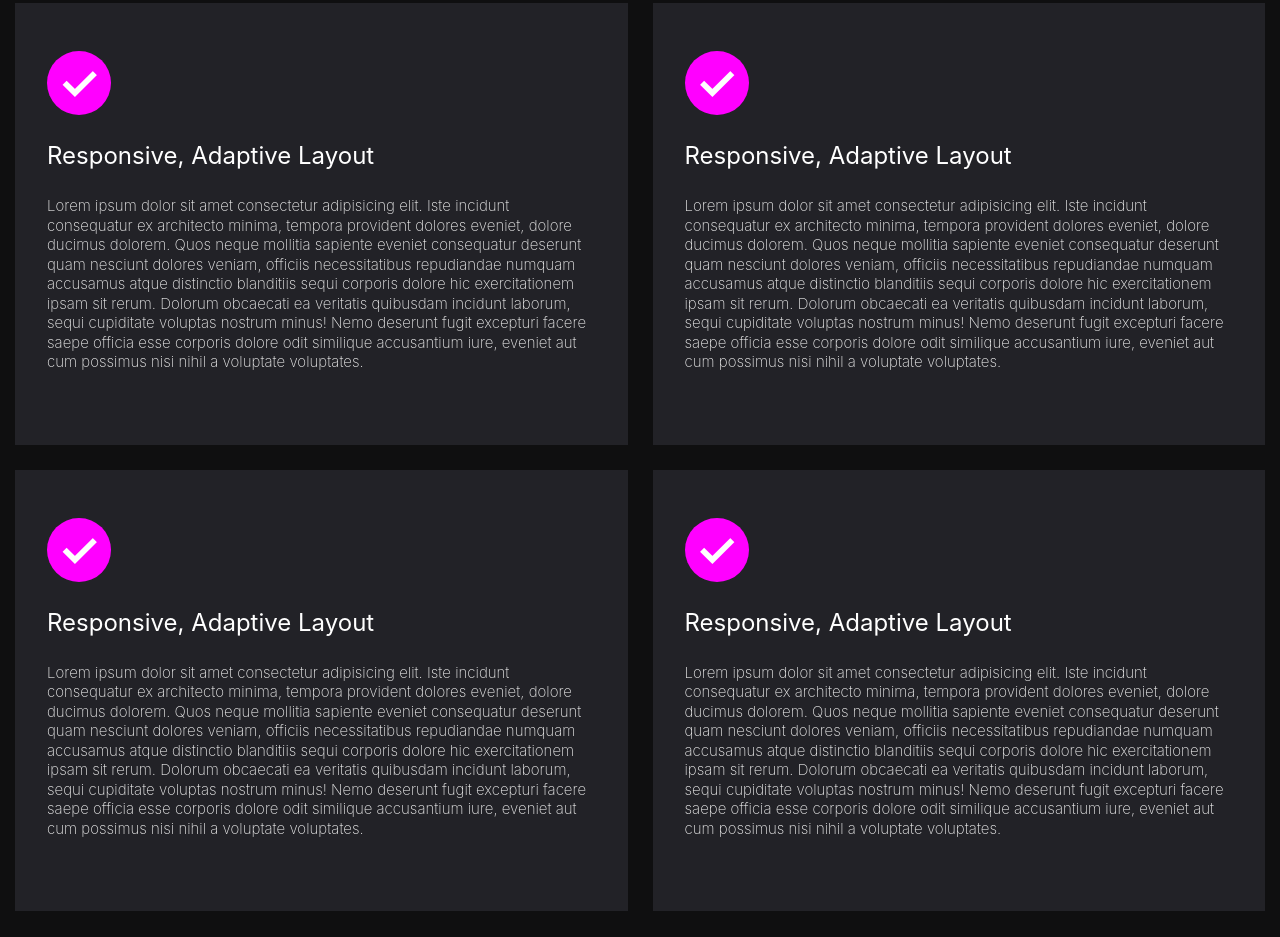
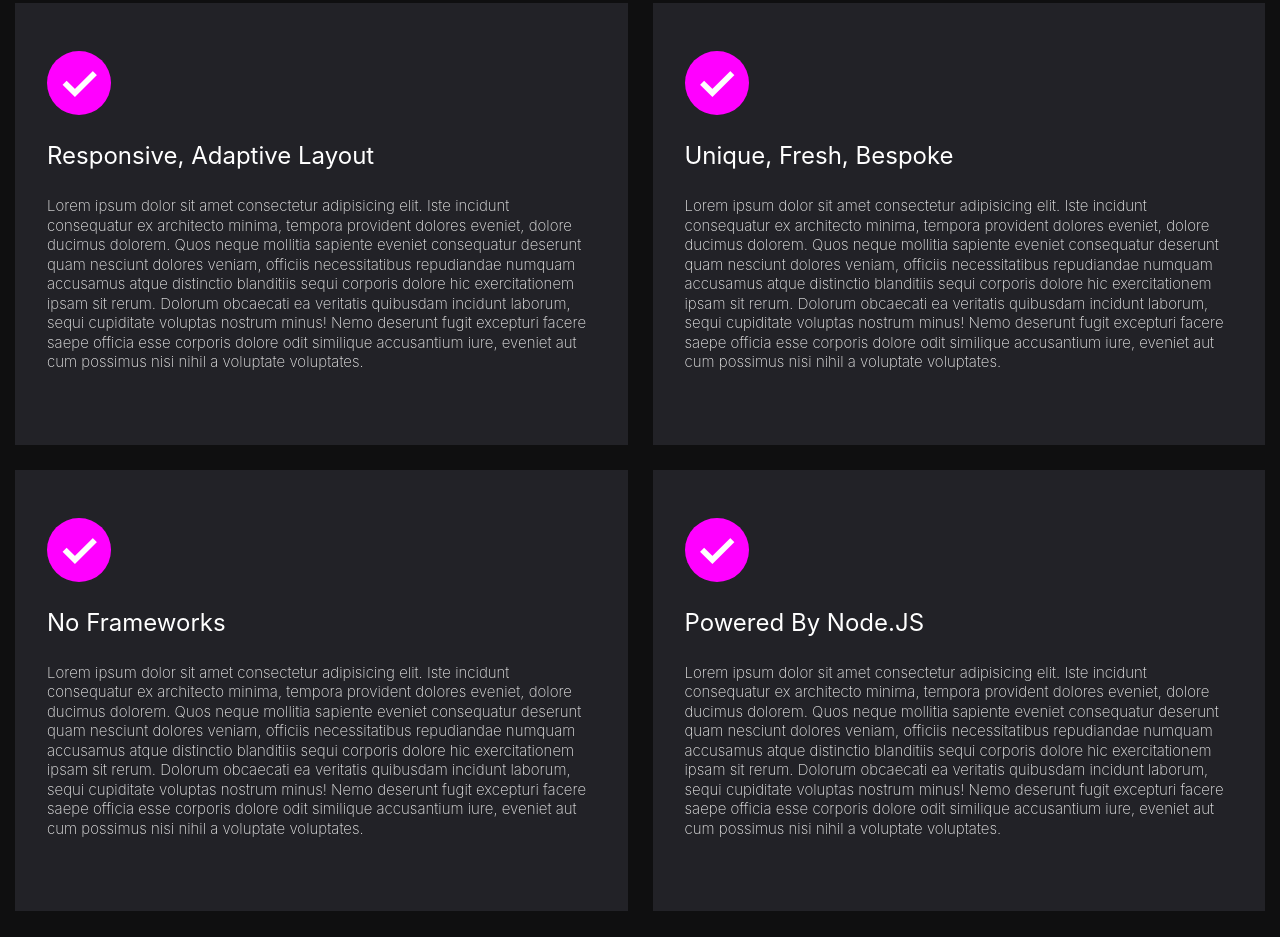
Before and after one commit to maxrule98/pixelsense, a website built with Parcel: page src/index.html in a window 1280 px wide. Shown: the part 1096-2033 px from the top of the page. Built offline with nearby package versions, Linux system fonts and the light colour scheme.

Commit message:
Showing a git push

```diff
--- a/src/index.html
+++ b/src/index.html
@@ -41,17 +41,17 @@
         </div>
         <div class="container container--fill">
             <div class="ico"><h1>✓</h1></div>
-            <h2 class="text__subtitle">Responsive, Adaptive Layout</h2>
+            <h2 class="text__subtitle">Unique, Fresh, Bespoke</h2>
             <p class="text__body">Lorem ipsum dolor sit amet consectetur adipisicing elit. Iste incidunt consequatur ex architecto minima, tempora provident dolores eveniet, dolore ducimus dolorem. Quos neque mollitia sapiente eveniet consequatur deserunt quam nesciunt dolores veniam, officiis necessitatibus repudiandae numquam accusamus atque distinctio blanditiis sequi corporis dolore hic exercitationem ipsam sit rerum. Dolorum obcaecati ea veritatis quibusdam incidunt laborum, sequi cupiditate voluptas nostrum minus! Nemo deserunt fugit excepturi facere saepe officia esse corporis dolore odit similique accusantium iure, eveniet aut cum possimus nisi nihil a voluptate voluptates.</p>
         </div>
         <div class="container container--fill">
             <div class="ico"><h1>✓</h1></div>
-            <h2 class="text__subtitle">Responsive, Adaptive Layout</h2>
+            <h2 class="text__subtitle">No Frameworks</h2>
             <p class="text__body">Lorem ipsum dolor sit amet consectetur adipisicing elit. Iste incidunt consequatur ex architecto minima, tempora provident dolores eveniet, dolore ducimus dolorem. Quos neque mollitia sapiente eveniet consequatur deserunt quam nesciunt dolores veniam, officiis necessitatibus repudiandae numquam accusamus atque distinctio blanditiis sequi corporis dolore hic exercitationem ipsam sit rerum. Dolorum obcaecati ea veritatis quibusdam incidunt laborum, sequi cupiditate voluptas nostrum minus! Nemo deserunt fugit excepturi facere saepe officia esse corporis dolore odit similique accusantium iure, eveniet aut cum possimus nisi nihil a voluptate voluptates.</p>
         </div>
         <div class="container container--fill">
             <div class="ico"><h1>✓</h1></div>
-            <h2 class="text__subtitle">Responsive, Adaptive Layout</h2>
+            <h2 class="text__subtitle">Powered By Node.JS</h2>
             <p class="text__body">Lorem ipsum dolor sit amet consectetur adipisicing elit. Iste incidunt consequatur ex architecto minima, tempora provident dolores eveniet, dolore ducimus dolorem. Quos neque mollitia sapiente eveniet consequatur deserunt quam nesciunt dolores veniam, officiis necessitatibus repudiandae numquam accusamus atque distinctio blanditiis sequi corporis dolore hic exercitationem ipsam sit rerum. Dolorum obcaecati ea veritatis quibusdam incidunt laborum, sequi cupiditate voluptas nostrum minus! Nemo deserunt fugit excepturi facere saepe officia esse corporis dolore odit similique accusantium iure, eveniet aut cum possimus nisi nihil a voluptate voluptates.</p>
         </div>
     </section>
```
Also changed, not shown: dist/index.html, 1 other file.
